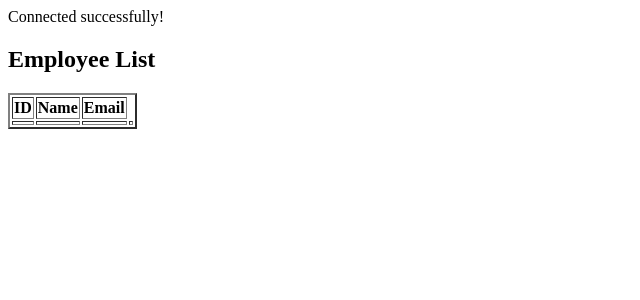
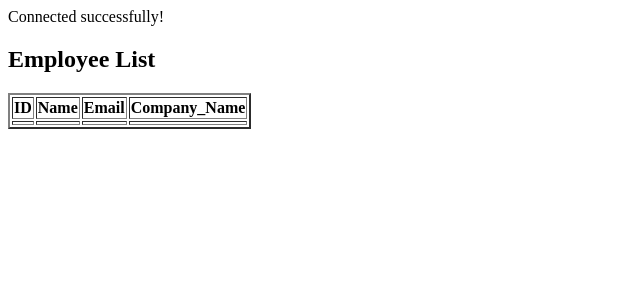
Before and after one commit to Solutionsinfoway/cardandprofile, a PHP site: page / in a window 1280 px wide. Shown: the top 300 px of the page, without its empty margins (0-640 px from the left). Run offline with PHP 8.4, Linux system fonts and the light colour scheme; tables that the repository leaves empty or names only in its code hold one stand-in row (values such as "Sample post"); data that the repository does not hold is empty; some libraries are stand-ins or nearby versions.

Commit message:
Update index.php

```diff
--- a/index.php
+++ b/index.php
@@ -6,7 +6,7 @@ $stmt = $conn->query($sql);
 
 echo "<h2>Employee List</h2>";
 echo "<table border='2'>";
-echo "<tr><th>ID</th><th>Name</th><th>Email</th></tr>";
+echo "<tr><th>ID</th><th>Name</th><th>Email</th><th>Company_Name</th></tr>";
 
 while($row = $stmt->fetch(PDO::FETCH_ASSOC)) {
     echo "<tr>";
```
